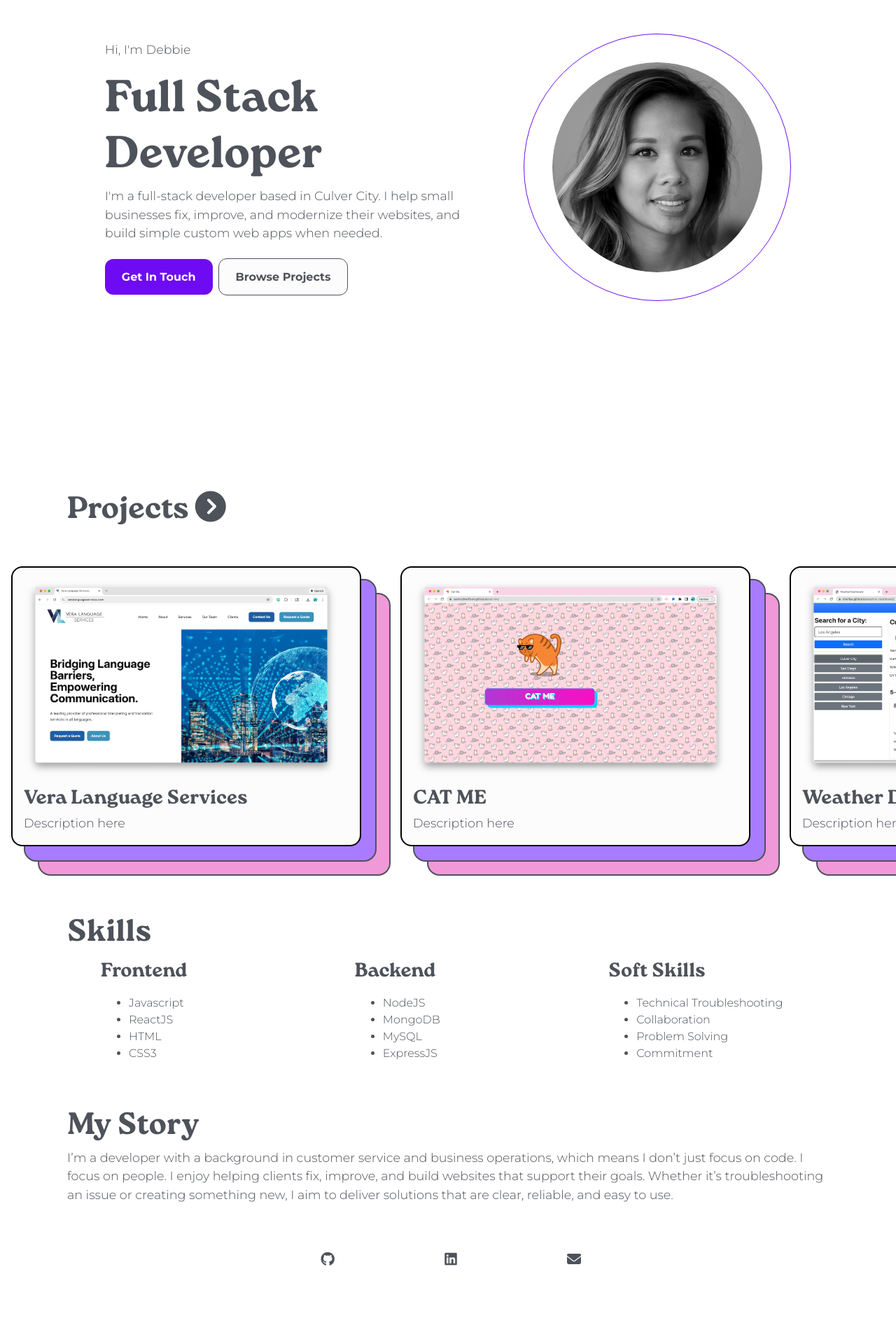
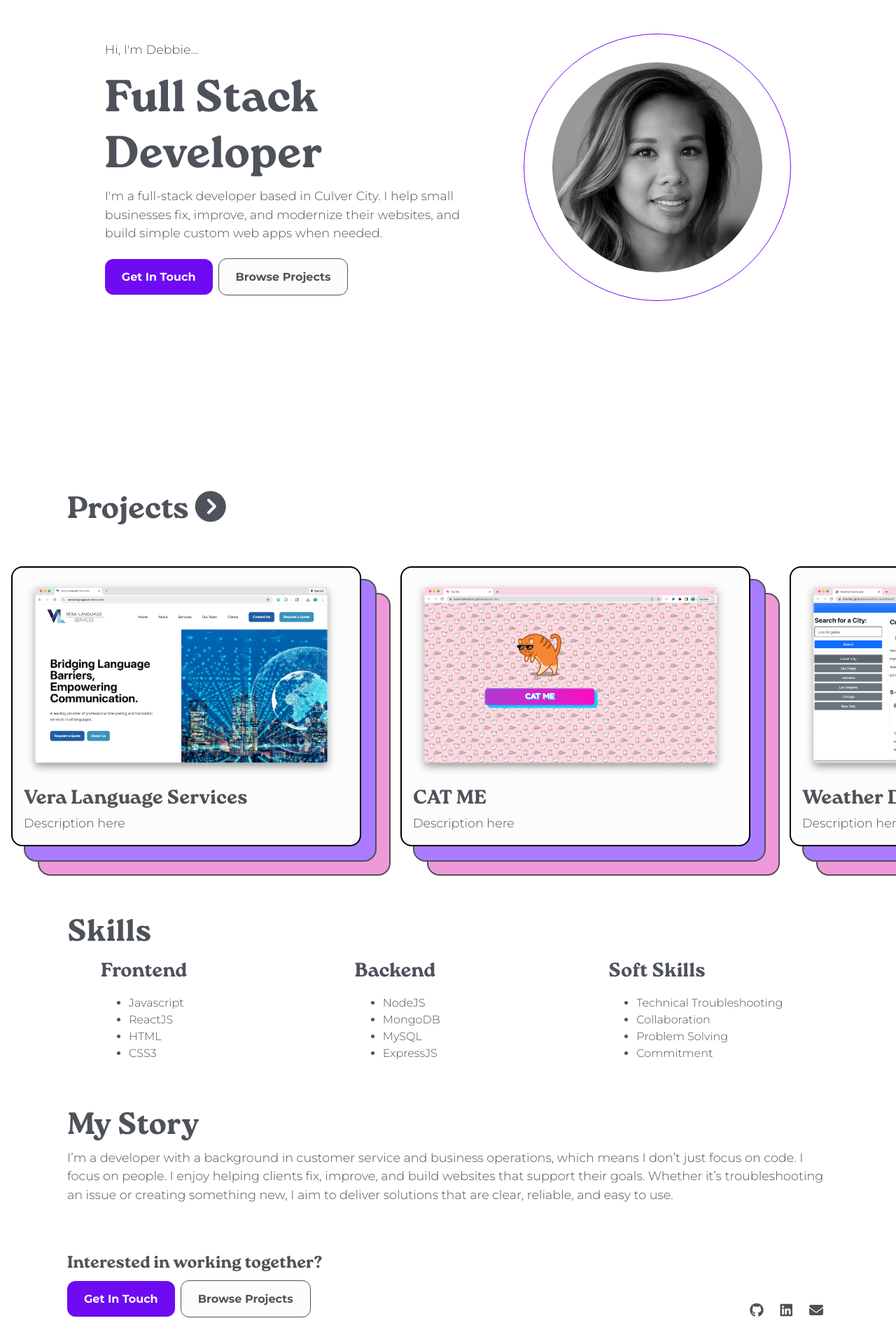
Before and after one commit to dneflas/react-portfolio, a React (Create React App) app: page /react-portfolio/home in a window 1280 px wide. Shown: the part 114-2034 px from the top of the page at 70% size. Before the commit the page ends 1976 px from the top, so only its background shows below. Built offline with nearby package versions, Linux system fonts and the light colour scheme.

Commit message:
update footer

```diff
--- a/src/components/Footer/index.js
+++ b/src/components/Footer/index.js
@@ -24,12 +24,18 @@ function Footer() {
     },
     {
       name: "email",
-      link: "mailto:debbieneflas@gmail.com",
+      link: "mailto:debbieneflasdev@gmail.com",
       icon: "fa-solid fa-envelope",
     },
   ]);
   return (
-    <div className="flex-row justify-center mt-3 mb-5 container">
+    <div className="flex-row justify-space-between mt-3 mb-5 container">
+      <div>
+        <h4>Interested in working together?</h4>
+        <button className="btn primary mr-2">Get In Touch</button>
+        <button className="btn secondary">Browse Projects</button>
+      </div>
+      <div className="flex-row align-end">
         {contactLinks.map((link) => (
           <div className="col-2 text-center" key={link.name}>
             <a
@@ -43,6 +49,7 @@ function Footer() {
           </div>
         ))}
       </div>
+    </div>
   );
 }
 export default Footer;
--- a/src/components/Home/index.js
+++ b/src/components/Home/index.js
@@ -9,7 +9,7 @@ function Home() {
       <section className="" id="about">
         <div className="hero flex-row px-3 py-5 justify-space-around">
           <div className="my-auto px-auto col-6">
-            <p>Hi, I'm Debbie </p>
+            <p>Hi, I'm Debbie... </p>
             <h1>
               <span>Full</span> Stack <br />
               Developer
```
Lines whose indentation alone changed are shown as unchanged.
